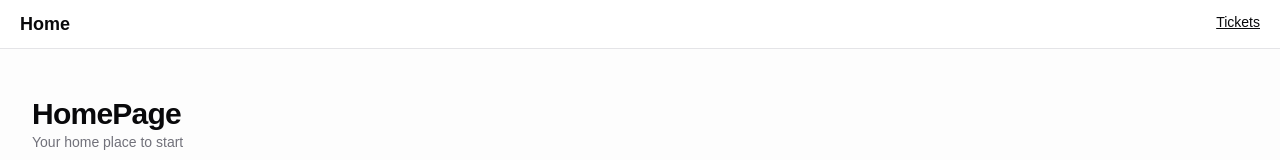
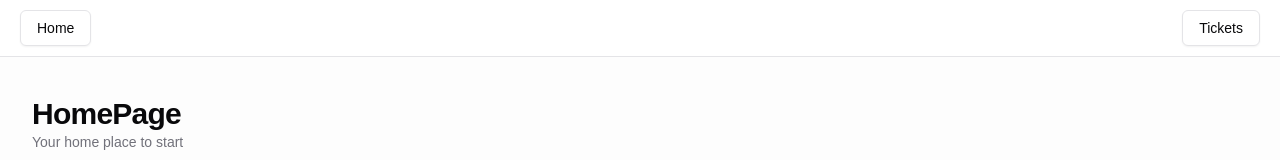
Before and after one commit to yearth/the-road-to-next-app, a Next.js app: page / in a window 1280 px wide. Shown: the top 160 px of the page. Built offline with nearby package versions, Linux system fonts and the light colour scheme.

Commit message:
use shadcn-ui button

```diff
--- a/src/app/layout.tsx
+++ b/src/app/layout.tsx
@@ -2,6 +2,7 @@ import type { Metadata } from "next";
 import "./globals.css";
 import Link from "next/link";
 import { home, tickets } from "@/paths";
+import { Button } from "@/components/ui/button";
 
 export const metadata: Metadata = {
   title: "The Road to Next App",
@@ -28,14 +29,14 @@ export default function RootLayout({
           `}
         >
           <div>
-            <Link href={home()} className="text-lg font-bold">
-              Home
-            </Link>
+            <Button variant="outline" asChild>
+              <Link href={home()}>Home</Link>
+            </Button>
           </div>
           <div>
-            <Link href={tickets()} className="text-sm underline">
-              Tickets
-            </Link>
+            <Button variant="outline" asChild>
+              <Link href={tickets()}>Tickets</Link>
+            </Button>
           </div>
         </nav>
 
```
